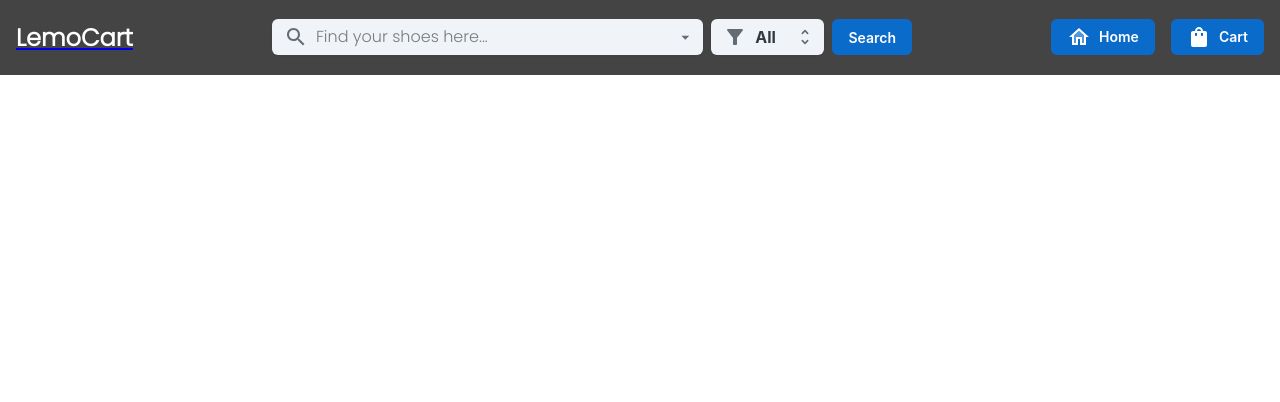
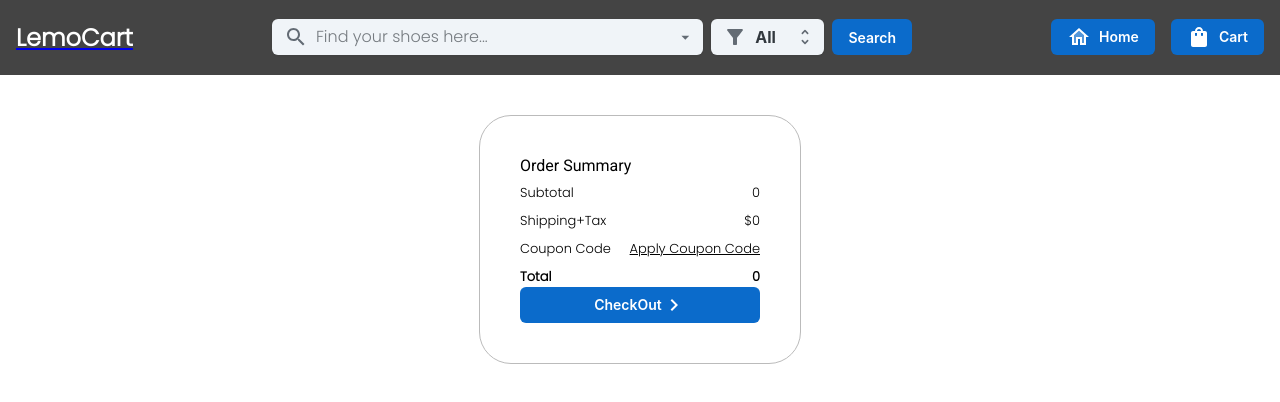
Before and after one commit to vignesh-arch/Ecommerce, a React (Create React App) app: page /cart in a window 1280 px wide. Shown: the top 402 px of the page. Built offline with nearby package versions, Linux system fonts and the light colour scheme.

Commit message:
Updated Cart Page

```diff
--- a/package.json
+++ b/package.json
@@ -15,6 +15,7 @@
     "react-dom": "^18.2.0",
     "react-router-dom": "^6.15.0",
     "react-scripts": "5.0.1",
+    "use-immer": "^0.9.0",
     "web-vitals": "^2.1.4"
   },
   "scripts": {
--- a/src/assets/styles/Cart.css
+++ b/src/assets/styles/Cart.css
@@ -1,7 +1,31 @@
 .cart{
+    display: flex;
+    justify-content: space-around;
+    padding: 40px;
+}
+.items{
     display:flex;
     flex-direction: column;
-    width:50%;
-    margin:auto;
-    padding:3rem;
 }
+.items h3{
+    margin-left:5px;
+    font-family: 'Roboto',sans-serif;
+    line-height: 2;
+    font-weight: normal;
+}
+.summary-container{
+    padding:40px;
+    border-radius: 2rem;
+    border: 1px solid #bbbbbb;
+    width: 20%;
+    height: fit-content;
+    margin-bottom: 0;
+}
+
+@media screen and (max-width:40rem) {
+    .cart{
+        display: flex;
+        flex-direction: column;
+        margin-bottom:0;
+    }
+}
--- a/src/assets/styles/CartComponent.css
+++ b/src/assets/styles/CartComponent.css
@@ -2,24 +2,25 @@
     display:flex;
     align-items: center;
     margin-bottom:2rem;
+    flex-wrap: wrap;
+    line-height: normal;
 }
 .cart-container img{
     object-fit: cover;
-    height:7.5rem;
+    height:8.7rem;
     border-radius: 18px;
     margin-right: 2rem;
 }
 .details{
     display: flex;
     flex-direction: column;
-    width: 45%;
+    margin-right: 2rem;
+    width: 25%;
+    flex-wrap: wrap;
 }
 .btn{
     height: fit-content;
-    margin:0 2rem 0 5rem;
-}
-h4,p{
-    line-height: 2;
+    margin:0 2rem 0 0;
 }
 p{
     font-size: small;
@@ -39,6 +40,6 @@ h4{
 }
 .cost{
     font-size: large;
-    margin-left: 5rem;
     font-weight:500;
+    margin-right: 2rem;
 }
--- a/src/assets/styles/Product.css
+++ b/src/assets/styles/Product.css
@@ -3,7 +3,6 @@
 
 *{
     font-family: 'Roboto',sans-serif;
-    transition:0.2s;
 }
 .material-symbols-outlined {
   font-variation-settings:
--- /dev/null
+++ b/src/assets/styles/Summary.css
@@ -0,0 +1,12 @@
+.summary{
+    display: flex;
+    flex-direction: column;
+}
+.subtotal,.ship,.coupon,.total{
+    display: flex;
+    justify-content: space-between;
+    margin:0.5rem 0 0 0;
+}
+.total p{
+    font-weight: bold;
+}
--- a/src/components/Cart.jsx
+++ b/src/components/Cart.jsx
@@ -2,21 +2,24 @@ import React, { useContext,useState,useEffect } from 'react'
 import { DataContext } from '../context/DataContext';
 import CartComponent from './CartComponent';
 import "../assets/styles/Cart.css"
+import Summary from './Summary';
 
 const Cart = () => {
   const {cartItems}=useContext(DataContext);
-  const item= [...cartItems.items].map((item)=>{
-       return <CartComponent key={item.id} product={item}/>
+  const items= [...Object.values(cartItems)].map((item)=>{
+     return <CartComponent key={item.id} product={item}/>
   });
   return (
     <div className='cart'>
-        <div>
-          <div>
-            {item}
-          </div>
-          <div className='summary'>
-
-          </div>
+        {items.length>0 &&
+        <div className='items'>
+          <h3>
+              Shopping Cart({items.length} items)
+          </h3>
+          {items}
+        </div>}
+        <div className='summary-container'>
+          <Summary/>
         </div>
     </div>
   )
--- a/src/components/CartComponent.jsx
+++ b/src/components/CartComponent.jsx
@@ -8,23 +8,21 @@ import "../assets/styles/CartComponent.css"
 import Divider from '@mui/joy/Divider';
 import Cancel from '@mui/icons-material/Cancel';
 import { DataContext } from '../context/DataContext';
-import { AddCircleOutlineSharp,ClearOutlined,RemoveCircleOutlineSharp } from '@mui/icons-material';
+import { AddCircleOutlineSharp,ClearOutlined,ProductionQuantityLimits,RemoveCircleOutlineSharp } from '@mui/icons-material';
 const CartComponent = ({product}) => {
-    const {addToCart}=useContext(DataContext);
-    const [quantity,setQuantity]=useState(1);
-    const [cost,updateCost]=useState(`$${product.price}`);
+    const {addToCart,cartItems}=useContext(DataContext);
+    const cost=cartItems[product.id].price*cartItems[product.id].quantity;
     const onClickPlus=()=>{
-        setQuantity(quantity+1);
-        updateCost(`$${(quantity+1)*product.price}`);
+        if(cartItems[product.id].quantity<=product.items_left-1){
+            addToCart(product,1);
+        }
+        else{
+            alert(`Only ${product.items_left} items left`);
+        }
     }
     const onClickMinus=()=>{
-        console.log(product.name)
-        if(quantity>1){
-            setQuantity(quantity-1);
-            updateCost(`$${(quantity-1)*product.price}`);
-        }
-        else{
-            setQuantity(1);
+        if(cartItems[product.id].quantity>1){
+           addToCart(product,-1);
         }
     }
     return (
@@ -36,10 +34,10 @@ const CartComponent = ({product}) => {
                     <p>{product.gender}</p>
                     <u><p>Add Gift Wrapping</p></u>
                 </div>
-                <h4 className='cost'>{cost}</h4>
+                <h4 className='cost'>${cost}</h4>
                 <ButtonGroup className="btn">
                     <Button onClick={onClickMinus}><RemoveCircleOutlineSharp/></Button>
-                    <Button>{quantity}</Button>
+                    <Button>{cartItems[product.id].quantity}</Button>
                     <Button onClick={onClickPlus}><AddCircleOutlineSharp/></Button>
                 </ButtonGroup>
                 <ClearOutlined className="remove" onClick={()=>{addToCart(product,"delete")}}/>
--- a/src/components/Product.jsx
+++ b/src/components/Product.jsx
@@ -17,10 +17,11 @@ const Product = (props) => {
     });
     const [cartIcon,setCartIcon]=useState(
       product.is_in_inventory===true?
-      cartItems.itemId.includes(product.id)?
+      [product.id] in cartItems?
       {icon:<DoneIcon/>,text:"Go to cart"}:
       {icon:<AddShoppingCartIcon/>,text:"Add to Cart"}:
       {icon:<NotificationsNoneTwoTone/>,text:"Notify Me"});
+
     if(cartIcon.text==="Notify Me"){
       notifyStyle={backgroundColor:"#f84f31",color:"white"}
     }
@@ -28,8 +29,7 @@ const Product = (props) => {
       notifyStyle={backgroundColor:"#23c552",color:"#333333"}
     }
     const onCartAdd=(e)=>{
-      console.log(cartItems);
-      if([...cartItems.itemId].includes(product.id)){
+      if([product.id] in cartItems){
         console.log("found")
         navigate('/cart');
       }
@@ -38,7 +38,7 @@ const Product = (props) => {
       }
       else{
         if(cartIcon.text!=="Will Notify Soon"){
-          addToCart(product,"add");
+          addToCart({...product,quantity:1},"add");
           setCartIcon({icon:<DoneIcon/>,text:"Go to Cart"});
         }
       }
--- /dev/null
+++ b/src/components/Summary.jsx
@@ -0,0 +1,41 @@
+import React, { useContext } from 'react'
+import { DataContext } from '../context/DataContext'
+import { ArrowForward, ArrowForwardIosRounded, ArrowForwardOutlined, ArrowForwardRounded, KeyboardArrowRight } from '@mui/icons-material';
+import Button from '@mui/joy/Button'
+import '../assets/styles/Summary.css'
+
+const Summary = () => {
+  const {cartItems}=useContext(DataContext);
+  const items=Object.values(cartItems).map(item=>item.quantity*item.price);
+  const subTotal=items.reduce((total,value)=>{
+    return total+value;
+  },0)
+  const shippingTax=0;
+  const total=subTotal+shippingTax;
+  return (
+    <div className='summary'>
+      <h4>Order Summary</h4>
+      <div className='subtotal'>
+        <p>Subtotal</p>
+        <p>{subTotal}</p>
+      </div>
+      <div className='ship'>
+        <p>Shipping+Tax</p>
+        <p>$0</p>
+      </div>
+      <div className='coupon'>
+        <p>Coupon Code</p>
+        <u><p>Apply Coupon Code</p></u>
+      </div>
+      <div className='total'>
+        <p>Total</p>
+        <p>{total}</p>
+      </div>
+      <Button>
+        CheckOut<KeyboardArrowRight/>
+      </Button>
+    </div>
+  )
+}
+
+export default Summary
--- a/src/context/DataContext.jsx
+++ b/src/context/DataContext.jsx
@@ -1,13 +1,13 @@
-import {createContext, useReducer,useState} from "react"
+import {createContext, useReducer} from "react";
+import { useImmer } from "use-immer";
 import { data } from "./data";
 import { reducer } from "./reducer";
-import { ProductionQuantityLimits } from "@mui/icons-material";
 
 export const DataContext=createContext({});
 
 export const DataProvider=({children})=>{
     const [filter,dispatch]=useReducer(reducer,data);
-    const [cart,updateCart]=useState({items:[],itemId:[]});
+    const [cart,updateCart]=useImmer({});
     const filterProduct=(filterType,query)=>{
         dispatch(
             {
@@ -18,18 +18,26 @@ export const DataProvider=({children})=>{
     }
     const addToCart=(product,type)=>{
         if(type==="add"){
-            updateCart({items:[...cart.items,product],itemId:[...cart.itemId,product.id]});
+            updateCart(draft=>{
+                return {...draft,[product.id]:product}
+            });
+        }
+        else if(typeof type==='number'){
+            updateCart(draft=>{
+                draft[product.id].quantity+=type;
+            });
         }
         else{
-            updateCart({
-                items:[...cart.items.filter((item)=>{
-                    return item.id!==product.id;
-                }
-                )],
-                itemId:[...cart.itemId.filter((id)=>{
-                    return id!==product.id;
-                })]
-            });
+            console.log(Object.keys(cart).
+            filter((key)=>key!==product.id));
+            let items=Object.keys(cart).
+                filter((key)=>key!=product.id).
+                reduce((obj,key)=>{
+                    obj[key]=cart[key];
+                    return obj;
+                },{})
+            console.log(items);
+            updateCart(items);
         }
     }
     return(
--- a/src/context/data.jsx
+++ b/src/context/data.jsx
@@ -11,7 +11,7 @@ export const data=[
       price: 160,
       discountPrice:140,
       is_in_inventory: true,
-      items_left: 3,
+      items_left: 4,
       imageURL: "https://static.Nike.com/a/images/c_limit,w_592,f_auto/t_product_v1/i1-665455a5-45de-40fb-945f-c1852b82400d/react-infinity-run-flyknit-mens-running-shoe-zX42Nc.jpg",
       slug: "Nike-react-infinity-run-flyknit"
     },
```
Also changed, not shown: 1 other file (tests, documents, lock files or other folders).
